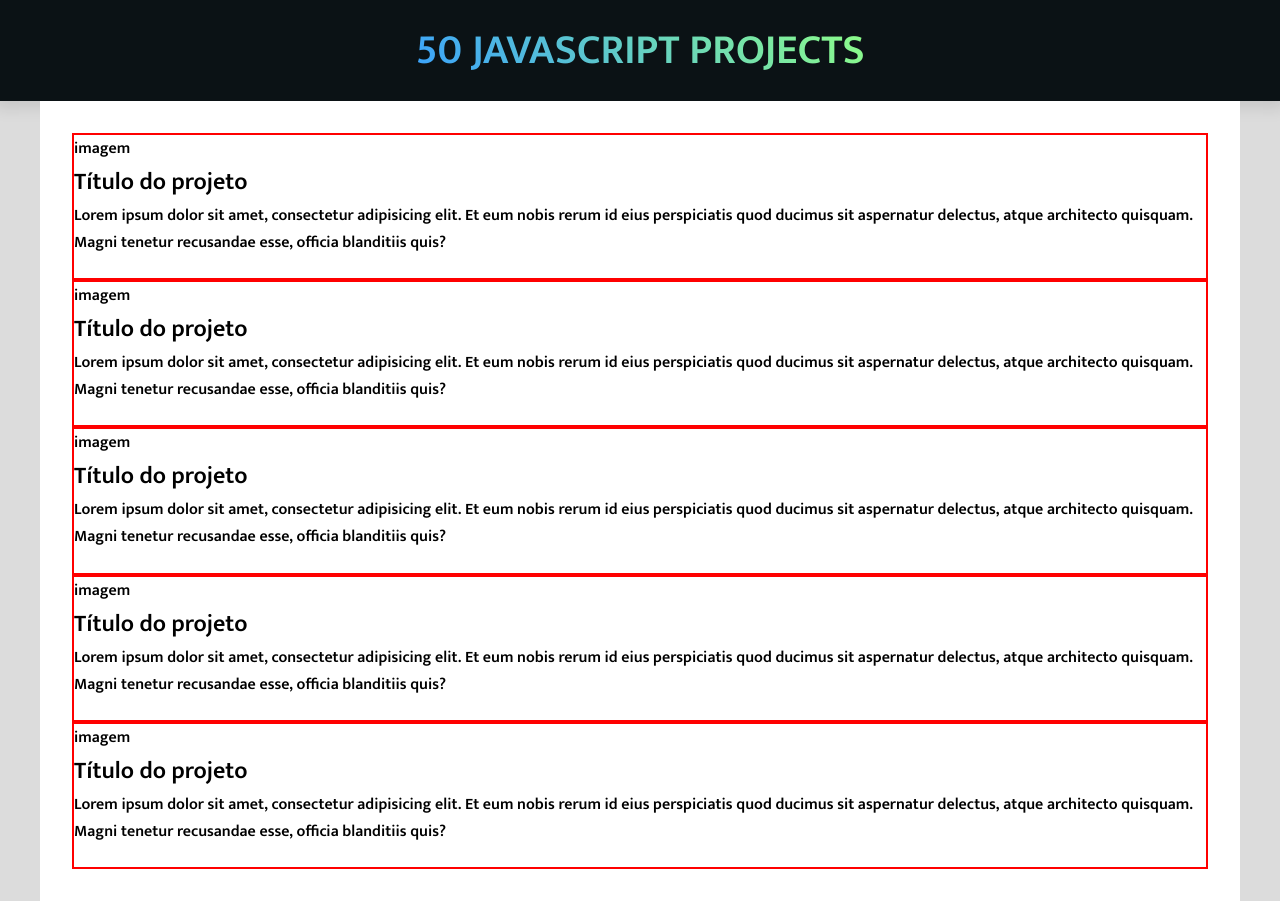
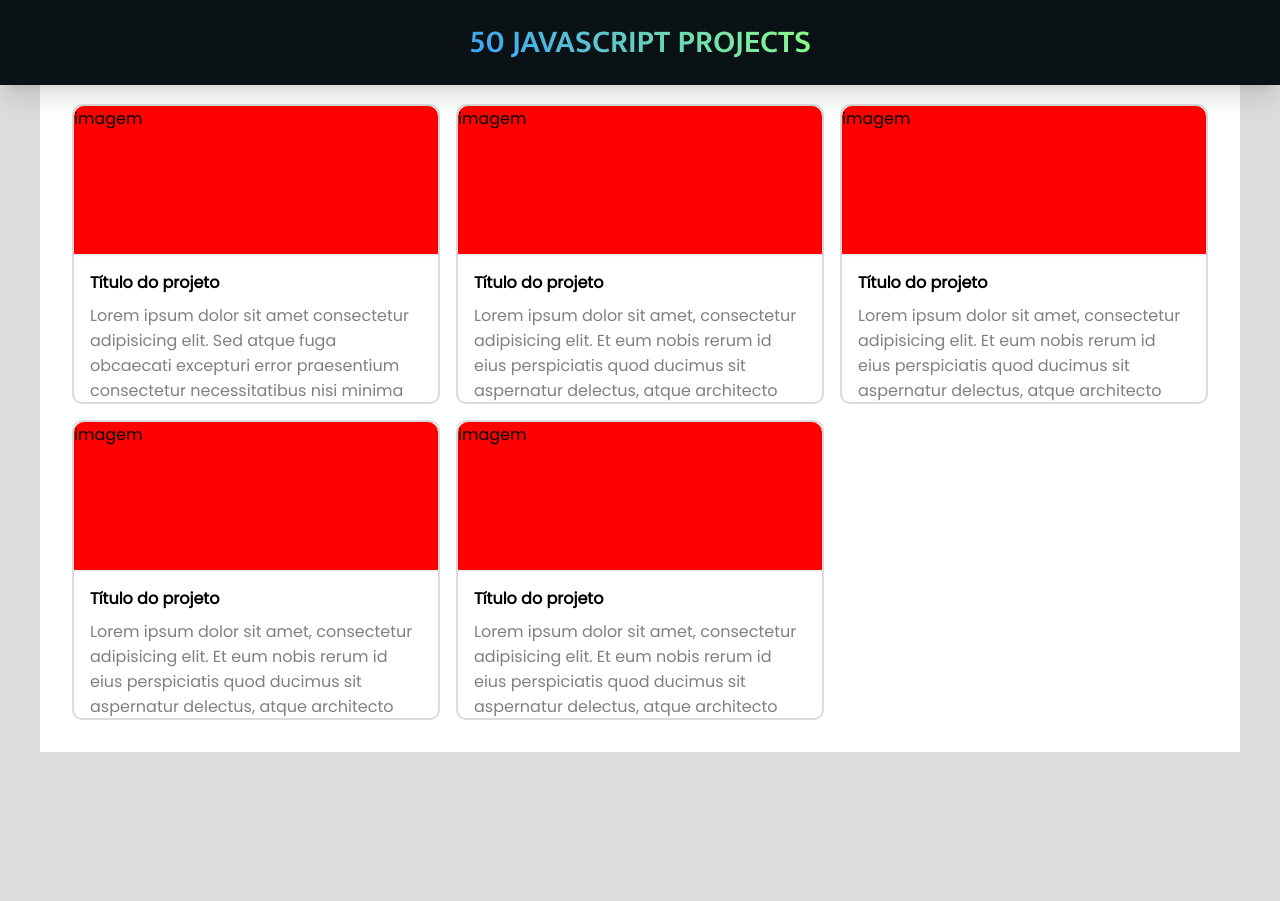
Before and after one commit to dev-andreola/50js-projects, a plain HTML site: page index.html in a window 1280 px wide. After the commit the page ends 800 px from the top, so only its background shows below. Drawn offline with Linux system fonts and the light colour scheme.

Commit message:
feat: create grid layout

```diff
--- a/index.css
+++ b/index.css
@@ -1,4 +1,5 @@
 @import url("https://fonts.googleapis.com/css2?family=Mukta:wght@600&display=swap");
+@import url("https://fonts.googleapis.com/css2?family=Poppins:wght@400,500,600,700&display=swap");
 
 * {
   margin: 0;
@@ -7,14 +8,19 @@
 }
 
 body {
-  font-family: "Mukta", sans-serif;
   background-color: gainsboro;
+  font-family: "Poppins", sans-serif;
 }
 
 header {
+  position: fixed;
+  top: 0;
+  left: 0;
+  width: 100%;
   background: #0b1215;
   padding: 1rem 3rem;
-  box-shadow: 0 2px 15px 5px rgba(0, 0, 0, 0.1);
+  box-shadow: 0 20px 25px -5px rgb(0 0 0 / 0.1),
+    0 8px 10px -6px rgb(0 0 0 / 0.1);
   text-align: center;
 }
 
@@ -23,31 +29,70 @@ header div {
 }
 
 header div h1 {
+  font-family: "Mukta", sans-serif;
   font-weight: 600;
+  white-space: nowrap;
   text-transform: uppercase;
-  font-size: 42px;
+  font-size: 24px;
   background: -webkit-linear-gradient(220.55deg, #8fff85 0%, #39a0ff 100%);
   background-clip: border-box;
   -webkit-background-clip: text;
   -webkit-text-fill-color: transparent;
 }
 
-@media screen and (max-width: 550px) {
-  header div h1 {
-    font-size: 24px;
+main {
+  display: grid;
+  grid-template-columns: repeat(1, 1fr);
+  gap: 1rem;
+  background-color: white;
+  max-width: 1200px;
+  margin: 72px auto 0;
+  padding: 1rem;
+}
+
+main .card {
+  border: 2px solid gainsboro;
+  border-radius: 10px;
+  max-height: fit-content;
+  min-height: 300px;
+}
+
+main .card .image-box {
+  border-radius: 10px;
+  background-color: red;
+  height: 50%;
+  border-radius: 10px 10px 0 0;
+  box-shadow: 0 1px 3px 0 rgb(0 0 0 / 0.1), 0 1px 2px -1px rgb(0 0 0 / 0.1);
+}
+
+main .card .text-content {
+  height: 50%;
+  overflow-y: hidden;
+  padding: 1rem;
+}
+
+main .card .text-content h2 {
+  font-size: 16px;
+  margin-bottom: 0.5rem;
+}
+
+main .card .text-content p {
+  color: grey;
+}
+
+@media screen and (min-width: 550px) {
+  main {
+    padding: 2rem;
+    grid-template-columns: repeat(2, 1fr);
   }
 }
 
-main {
-  display: grid;
-  grid-template-columns: 3fr;
-  background-color: white;
-  max-width: 1200px;
-  margin: 0 auto;
-  height: 100vh;
-  padding: 2rem;
+@media screen and (min-width: 750px) {
+  header div h1 {
+    font-size: 32px;
+  }
+
+  main {
+    grid-template-columns: repeat(3, 1fr);
+  }
 }
-
-main .card {
-  border: 2px solid red;
-}
--- a/index.html
+++ b/index.html
@@ -18,10 +18,11 @@
         <div class="text-content">
           <h2>Título do projeto</h2>
           <p>
-            Lorem ipsum dolor sit amet, consectetur adipisicing elit. Et eum
-            nobis rerum id eius perspiciatis quod ducimus sit aspernatur
-            delectus, atque architecto quisquam. Magni tenetur recusandae esse,
-            officia blanditiis quis?
+            Lorem ipsum dolor sit amet consectetur adipisicing elit. Sed atque
+            fuga obcaecati excepturi error praesentium consectetur
+            necessitatibus nisi minima reiciendis? Iusto, perspiciatis!
+            Accusantium, rem. Autem provident eos asperiores delectus eveniet,
+            error dolore consequatur dicta nam?
           </p>
         </div>
       </div>
```
